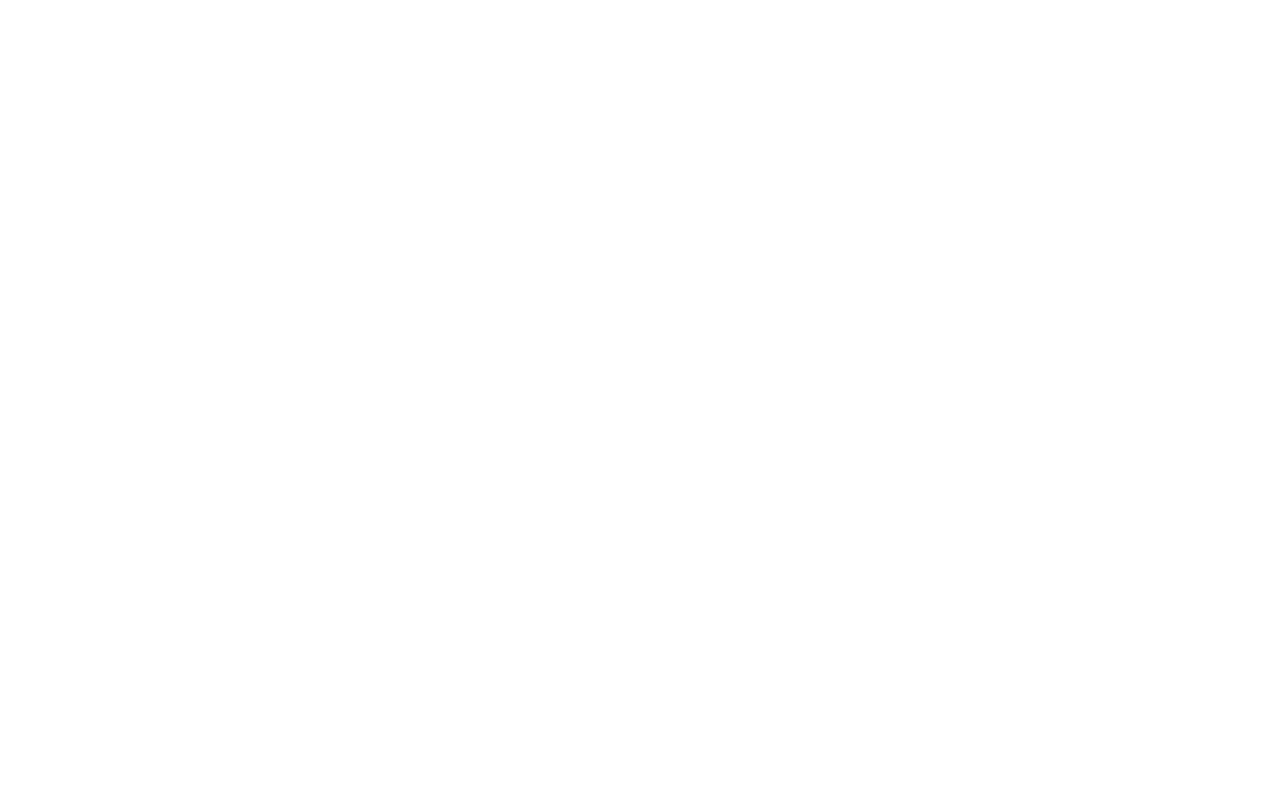
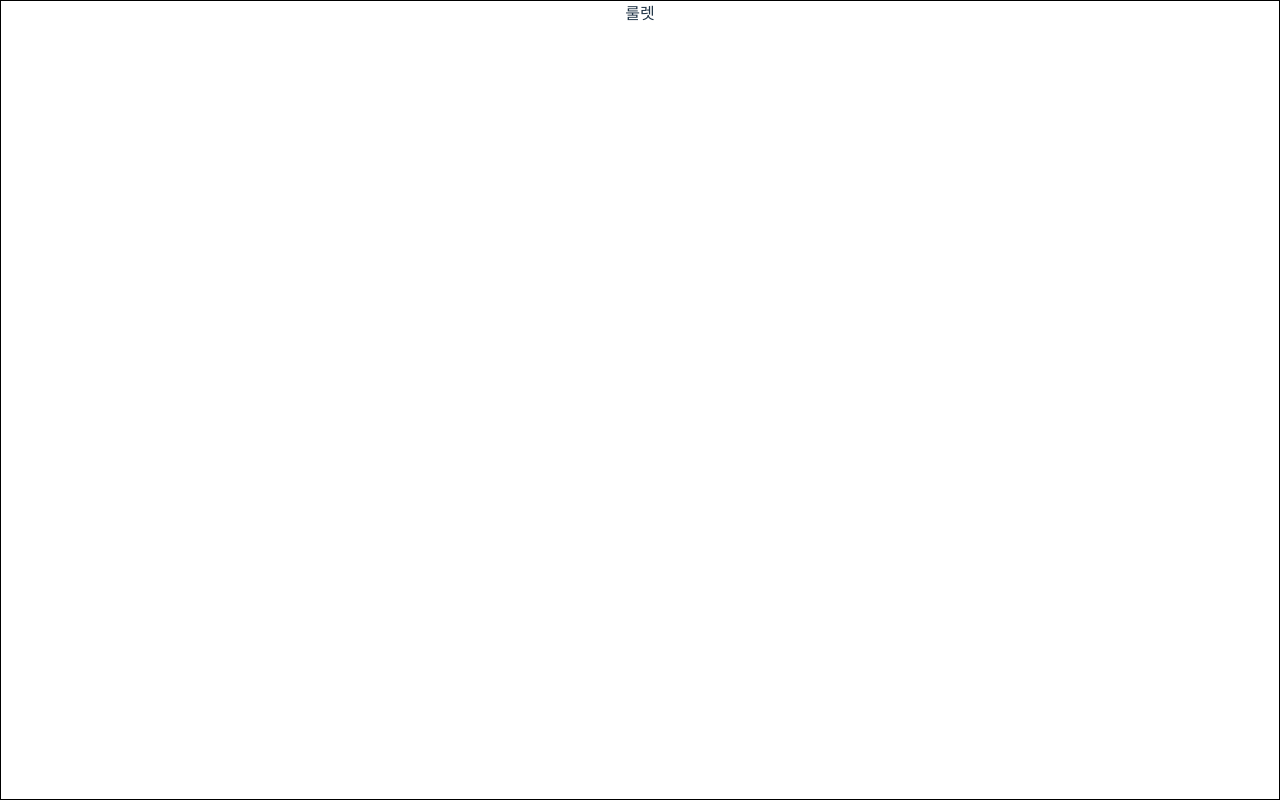
Before and after one commit to yyytae0/FMC-home, a React (Vite) app: page /roulette in a window 1280 px wide. Built offline with nearby package versions, Linux system fonts and the light colour scheme.

Commit message:
Feat: set page inner wrap for full page and set router to roulette

```diff
--- a/src/App.tsx
+++ b/src/App.tsx
@@ -1,6 +1,7 @@
 import './App.css';
 import { BrowserRouter as Router, Route, Routes } from 'react-router-dom';
 import Entry from './pages/Entry';
+import Roulette from './pages/Roulette';
 
 function App() {
 
@@ -8,7 +9,7 @@
     <Router>
       <Routes>
         <Route path='/' element={<Entry/>}/>
-        <Route path='/roulette'/>
+        <Route path='/roulette' element={<Roulette/>}/>
       </Routes>
     </Router>
   )
--- a/src/pages/Entry.tsx
+++ b/src/pages/Entry.tsx
@@ -1,14 +1,22 @@
-import styles from "./PageStyles";
+import styles from './PageStyles';
+import { useNavigate } from 'react-router-dom';
 
 const Entry = () => {
+  const navigate = useNavigate();
   return (
     <div style={styles.pageWrap}>
-      <div style={{border: '1px solid black', flexGrow: 1}}>
+      <div style={styles.pageInnerWrap}>
         <h1>우리가 남이가</h1>
+        <div
+          onClick={() => {
+            navigate('/roulette');
+          }}
+        >
+          룰렛
+        </div>
       </div>
     </div>
-  )
-
+  );
 };
 
 export default Entry;
--- a/src/pages/PageStyles.tsx
+++ b/src/pages/PageStyles.tsx
@@ -4,8 +4,12 @@
     height: '100svh',
     display: 'flex',
     flexDirection: 'column' as 'column',
-    overflow: 'hidden',
-  }
-}
+    overflow: 'auto',
+  },
+  pageInnerWrap: {
+    border: '1px solid black',
+    flexGrow: 1,
+  },
+};
 
 export default styles;
--- a/src/pages/Roulette.tsx
+++ b/src/pages/Roulette.tsx
@@ -3,7 +3,11 @@
 const Roulette = () => {
   return (
     <div style={styles.pageWrap}>
-      룰렛
+      <div style={styles.pageInnerWrap}>
+        <div style={{height: '200px'}}>
+          룰렛
+        </div>
+      </div>
     </div>
   )
 
```
